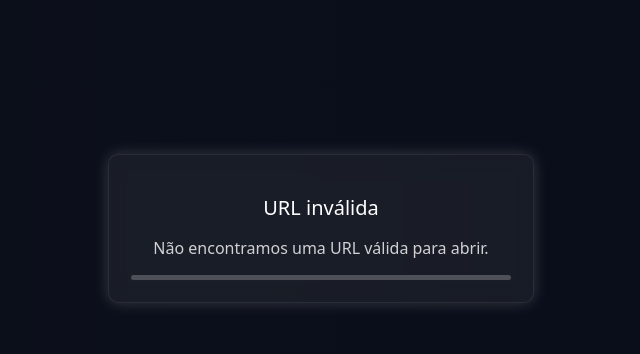
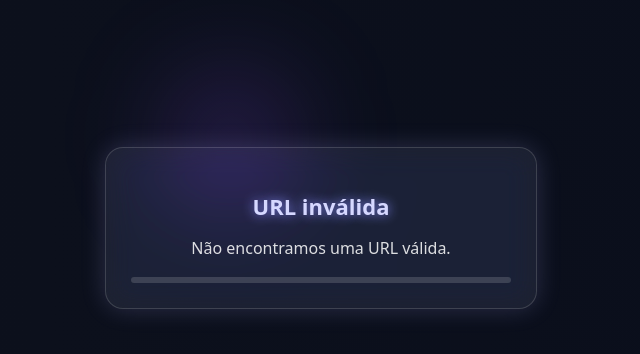
Before and after one commit to guizin32584/Site-de-redirecionamento, a plain HTML site: page redirect.html in a window 1280 px wide. Shown: the part 172-526 px from the top of the page, without its empty margins (319-959 px from the left). Drawn offline with Linux system fonts and the light colour scheme.

Commit message:
redirect.html

```diff
--- a/redirect.html
+++ b/redirect.html
@@ -18,21 +18,20 @@
       height: 100vh;
       color: white;
       overflow: hidden;
-      padding: 20px;
-      box-sizing: border-box;
     }
 
+    /* Fundo animado */
     .bg {
       position: fixed;
       top: 0;
       left: 0;
       width: 100%;
       height: 100%;
-      z-index: -1;
+      z-index: -2;
       background: linear-gradient(270deg, #0b1020, #151923, #0f1724, #071026);
       background-size: 800% 800%;
       animation: gradientBG 12s ease infinite;
-      opacity: 0.8;
+      opacity: 0.85;
     }
 
     @keyframes gradientBG {
@@ -41,16 +40,18 @@
       100% { background-position: 0% 50%; }
     }
 
+    /* Efeito gelo cristalizado */
     .container {
       width: 380px;
-      padding: 22px;
-      border-radius: 10px;
-      background-color: #ffffff0f;
-      border: 1px solid #ffffff13;
-      backdrop-filter: blur(10px);
-      box-shadow: 0 0 15px rgba(255, 255, 255, 0.171);
+      padding: 25px;
+      border-radius: 18px;
+      background: rgba(255, 255, 255, 0.08);
+      border: 1px solid rgba(255, 255, 255, 0.15);
+      backdrop-filter: blur(15px) saturate(180%);
+      -webkit-backdrop-filter: blur(15px) saturate(180%);
+      box-shadow: 0 0 25px rgba(170, 170, 255, 0.2);
       text-align: center;
-      animation: fadeIn 0.6s ease-in-out forwards;
+      animation: fadeIn 0.7s ease forwards;
       opacity: 0;
       transform: scale(0.96);
     }
@@ -63,24 +64,27 @@
     }
 
     h2 {
-      font-size: 20px;
-      font-weight: 500;
+      font-size: 22px;
+      font-weight: 600;
       margin-bottom: 12px;
+      color: #d6d8ff;
+      text-shadow: 0 0 12px #888cff;
     }
 
     p {
-      opacity: 0.8;
+      opacity: 0.85;
       margin-bottom: 12px;
       font-size: 16px;
     }
 
+    /* Barra de loading */
     .loading-bar {
       width: 100%;
-      height: 5px;
-      background-color: #ffffff3a;
+      height: 6px;
+      background-color: #ffffff26;
       border-radius: 4px;
       overflow: hidden;
-      margin-top: 16px;
+      margin-top: 18px;
       position: relative;
     }
 
@@ -89,7 +93,7 @@
       position: absolute;
       width: 40%;
       height: 100%;
-      background-color: #ffffff;
+      background-color: white;
       border-radius: 4px;
       animation: loading 2.5s infinite;
     }
@@ -99,12 +103,26 @@
       50% { left: 100%; }
       100% { left: 100%; }
     }
+
+    /* Glow roxo no cursor */
+    .cursor-glow {
+      position: fixed;
+      width: 180px;
+      height: 180px;
+      background: radial-gradient(circle, rgba(150, 80, 255, 0.35), transparent 70%);
+      border-radius: 50%;
+      pointer-events: none;
+      transform: translate(-50%, -50%);
+      z-index: -1;
+      filter: blur(50px);
+    }
   </style>
 </head>
 
 <body>
 
   <div class="bg"></div>
+  <div class="cursor-glow" id="cursorGlow"></div>
 
   <div class="container">
     <h2 id="title">Redirecionando...</h2>
@@ -113,11 +131,29 @@
   </div>
 
   <script>
+    /* Glow seguindo o mouse */
+    const glow = document.getElementById("cursorGlow");
+    document.addEventListener("mousemove", (e) => {
+      glow.style.left = e.clientX + "px";
+      glow.style.top = e.clientY + "px";
+    });
+
+    /* Ajustar mensagem conforme horário */
+    const title = document.getElementById("title");
+    const hora = new Date().getHours();
+    let saudacao;
+
+    if (hora >= 5 && hora < 12) saudacao = "Bom dia, Guilherme";
+    else if (hora >= 12 && hora < 18) saudacao = "Boa tarde, Guilherme";
+    else saudacao = "Boa noite, Guilherme";
+
+    title.textContent = saudacao + "...";
+
+    /* Sistema de redirecionamento */
     (function () {
       const params = new URLSearchParams(window.location.search);
       const url = params.get('url');
       const info = document.getElementById('info');
-    const title = document.getElementById('title');
 
       function isValidUrl(u) {
         try { new URL(u); return true; }
@@ -126,7 +162,7 @@
 
       if (url && isValidUrl(url)) {
 
-      info.textContent = "Abrindo em nova aba...";
+        info.textContent = "Abrindo o link...";
 
         const btn = document.createElement("button");
         btn.style.display = "none";
@@ -136,18 +172,16 @@
           window.open(url, "_blank");
         });
 
-      btn.click(); // executa INSTANTANEAMENTE – não toma block
+        btn.click(); // dispara sem bloquear popup
 
       } else {
         title.textContent = "URL inválida";
-      info.textContent = "Não encontramos uma URL válida para abrir.";
+        info.textContent = "Não encontramos uma URL válida.";
       }
 
     })();
   </script>
 
-  </script>
-
 </body>
 
 </html>
```
Lines whose indentation alone changed are shown as unchanged.
